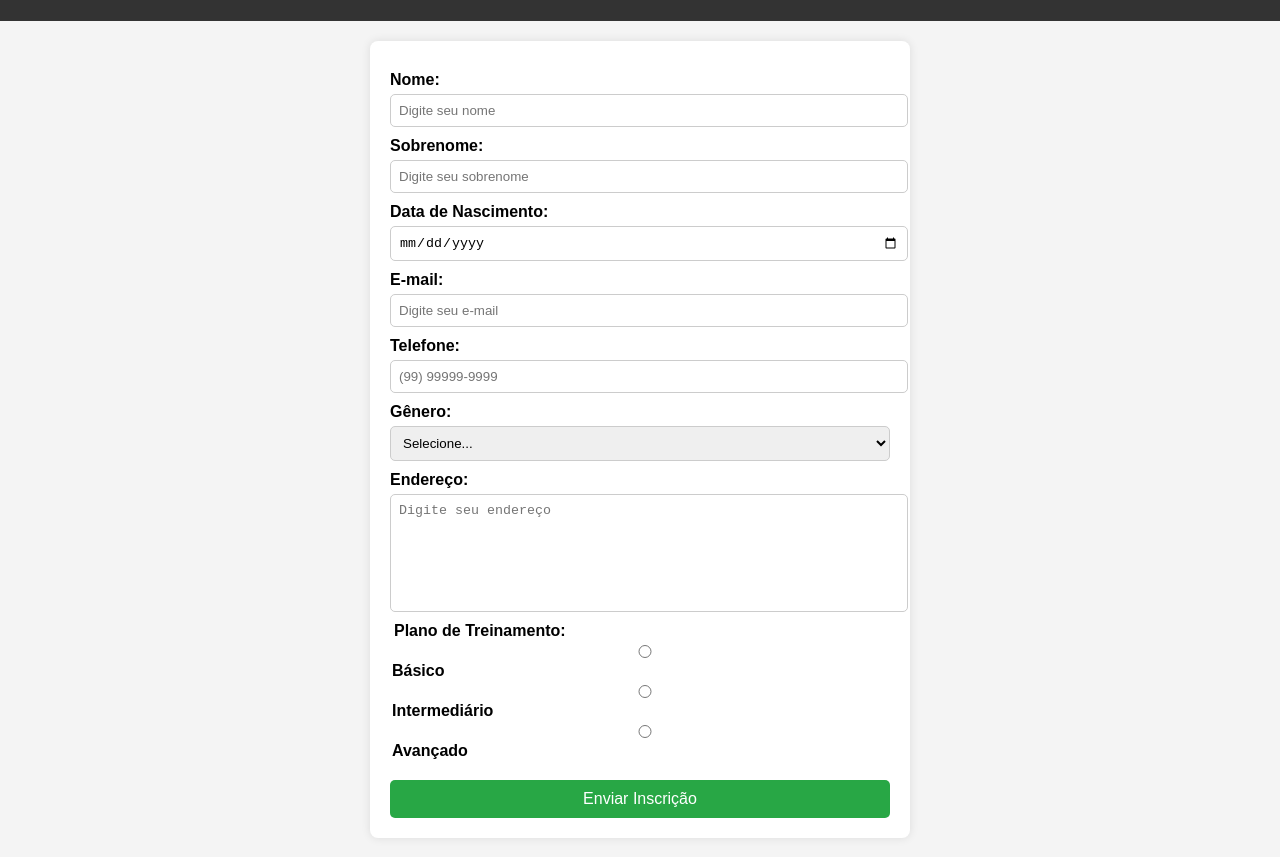
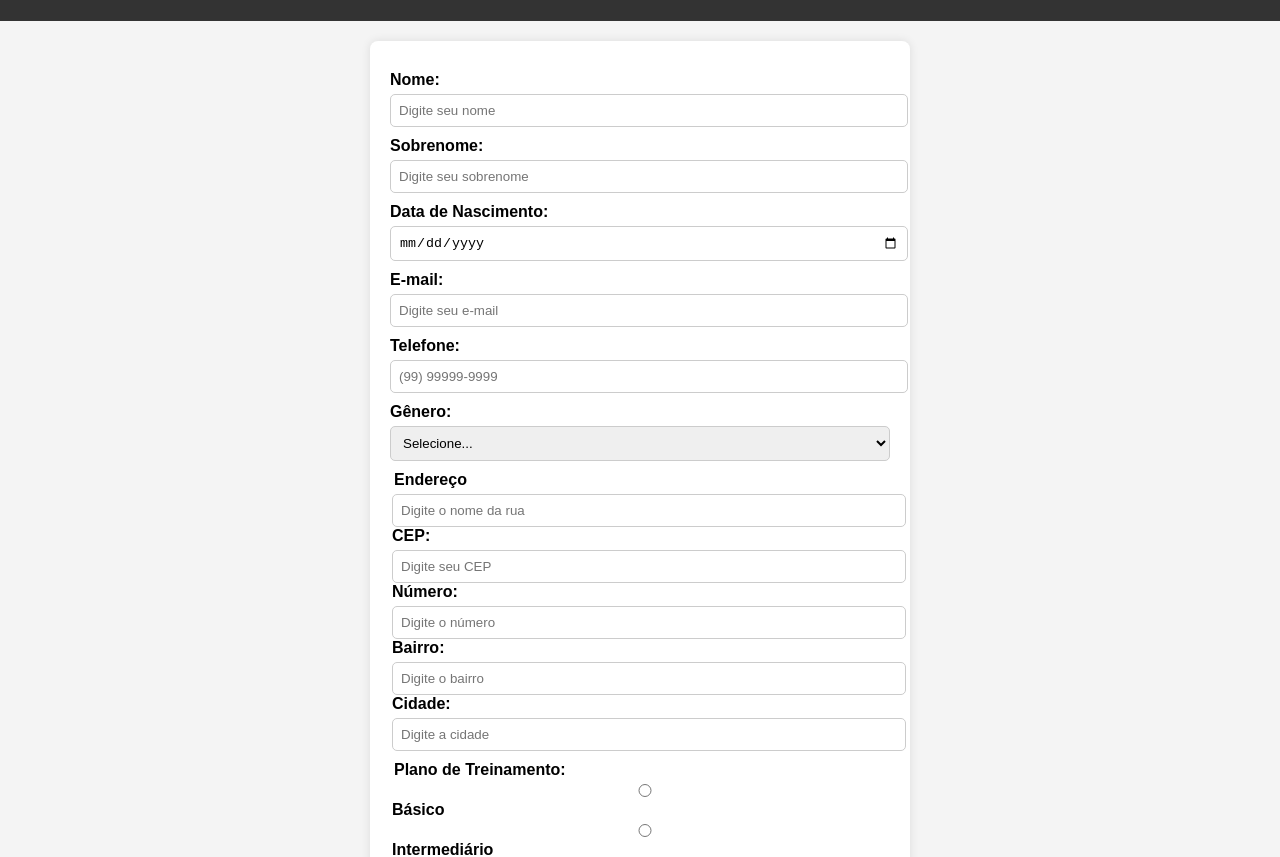
Before and after one commit to jjosuessousa/trabalho_Faculdade_html-e-css, a plain HTML site: page index.html in a window 1280 px wide. Shown: the part 99-956 px from the top of the page. Drawn offline with Linux system fonts and the light colour scheme.

Commit message:
atualizaçao endereço

```diff
--- a/index.html
+++ b/index.html
@@ -36,14 +36,31 @@
                 <option value="outro">Outro</option>
             </select>
 
-            <label for="endereco">Endereço:</label>
-            <textarea id="endereco" name="endereco" placeholder="Digite seu endereço" required></textarea>
+            <fieldset>
+                <legend>Endereço</legend>
+
+
+                <input type="text" id="rua" name="rua" placeholder="Digite o nome da rua" required>
+
+                <label for="cep">CEP:</label>
+                <input type="text" id="cep" name="cep" placeholder="Digite seu CEP" required>
+
+                <label for="numero">Número:</label>
+                <input type="text" id="numero" name="numero" placeholder="Digite o número" required>
+
+                <label for="bairro">Bairro:</label>
+                <input type="text" id="bairro" name="bairro" placeholder="Digite o bairro" required>
+
+                <label for="cidade">Cidade:</label>
+                <input type="text" id="cidade" name="cidade" placeholder="Digite a cidade" required>
+            </fieldset>
 
             <fieldset>
                 <legend>Plano de Treinamento:</legend>
                 <label><input type="radio" name="plano" value="basico" required> Básico</label>
                 <label><input type="radio" name="plano" value="intermediario"> Intermediário</label>
                 <label><input type="radio" name="plano" value="avancado"> Avançado</label>
+
             </fieldset>
 
             <button type="submit">Enviar Inscrição</button>
```
Also changed, not shown: style.css (line endings or trailing spaces).
